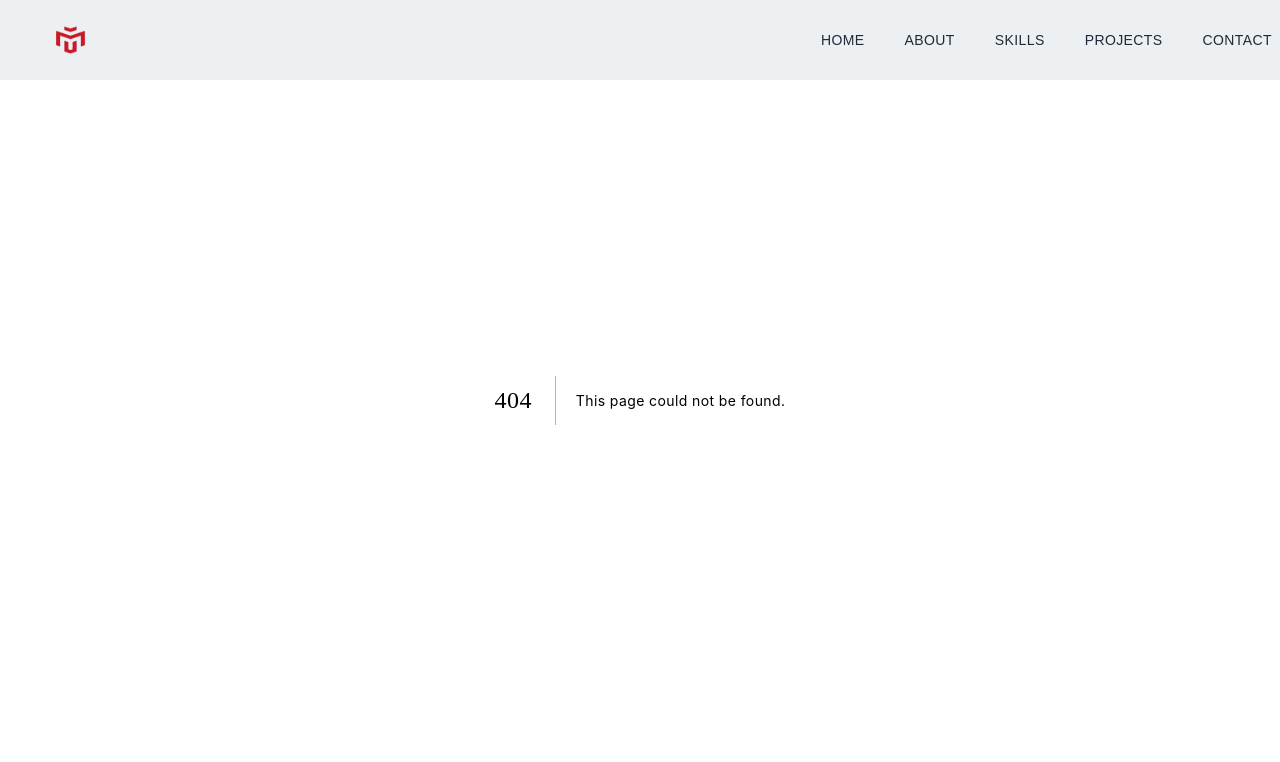
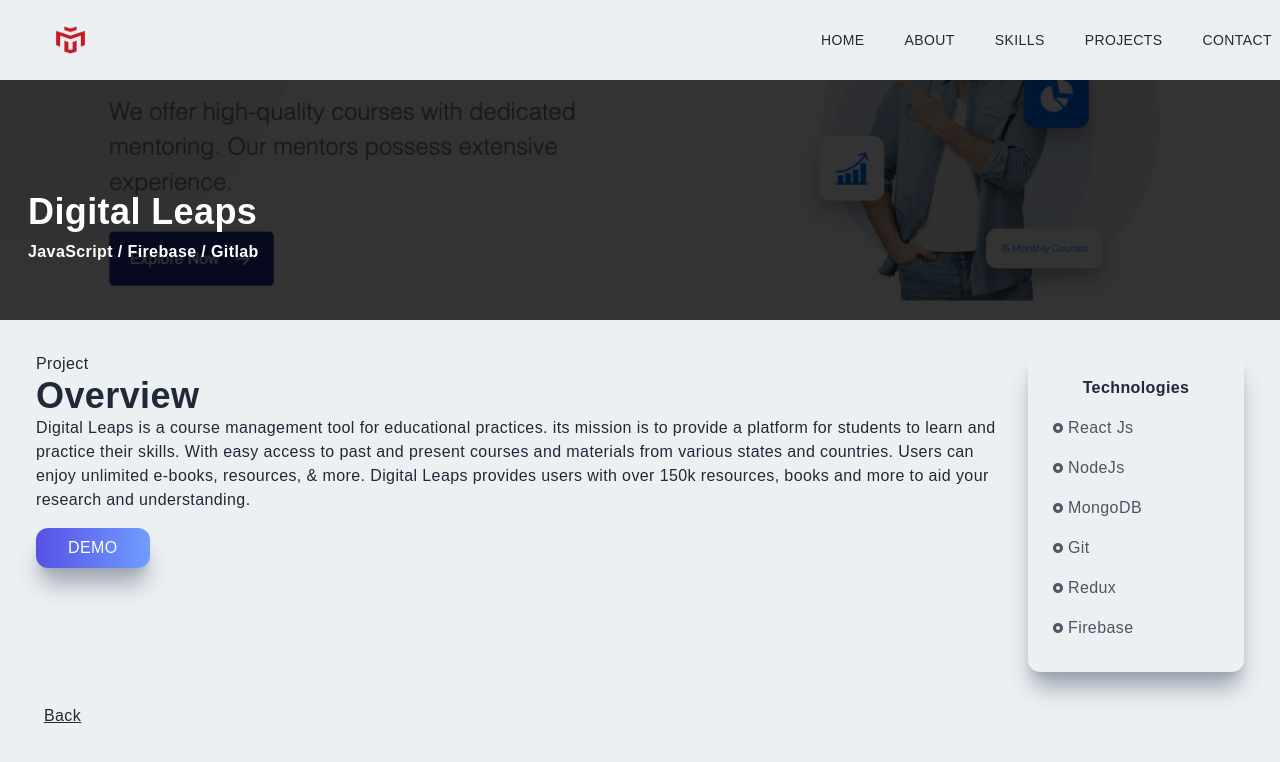
Before and after one commit to Amir9eng/Portfolio, a Next.js app: page /digital in a window 1280 px wide. Before the commit this address had no page. Shown: the top 762 px of the page. Built offline with nearby package versions, Linux system fonts and the light colour scheme.

Commit message:
add project

```diff
--- a/components/Projects.jsx
+++ b/components/Projects.jsx
@@ -2,7 +2,7 @@ import Image from 'next/image';
 import React from 'react';
 import EstateImg from '../public/assets/projects/Estate.png';
 import propertyImg from '../public/assets/projects/property.png';
-import lawImg from '../public/assets/projects/law.jpg';
+import digitalImg from '../public/assets/projects/digital.png';
 import afrihealthImg from '../public/assets/projects/afrihealth.png';
 import ProjectItem from './ProjectItem';
 
@@ -28,9 +28,9 @@ const Projects = () => {
             tech="Vite JS"
           />
           <ProjectItem
-            title="Law Parlance"
-            backgroundImg={lawImg}
-            projectUrl="/law"
+            title="Digital Leaps"
+            backgroundImg={digitalImg}
+            projectUrl="/digital"
             tech="React JS"
           />
           <ProjectItem
--- /dev/null
+++ b/pages/digital.jsx
@@ -0,0 +1,85 @@
+import Image from 'next/image';
+import React from 'react';
+import lawImg from '../public/assets/projects/digital.png';
+import { RiRadioButtonFill } from 'react-icons/ri';
+import Link from 'next/link';
+
+const digital = () => {
+  return (
+    <div className="w-full">
+      <div className="w-screen h-[30vh] lg:h-[40vh] relative">
+        <div className="absolute top-0 left-0 h-[30vh] lg:h-[40vh] bg-black/80 z-10 w-full" />
+        <Image
+          className="absolute z-1"
+          layout="fill"
+          objectFit="cover"
+          src={lawImg}
+          alt="/"
+        />
+        <div className="absolute top-[70%] max-w-[1240px] w-full left-[50%] right-[50%] translate-x-[-50%] translate-y-[-50%] text-white z-10 p-2">
+          <h2 className="py-2">Digital Leaps</h2>
+          <h3>JavaScript / Firebase / Gitlab</h3>
+        </div>
+      </div>
+      <div className="max-w-[1240px] mx-auto grid md:grid-cols-5 gap-8 pt-8 px-4">
+        <div className="col-span-4">
+          <p>Project</p>
+          <h2>Overview</h2>
+          <p>
+            Digital Leaps is a course management tool for educational practices.
+            its mission is to provide a platform for students to learn and
+            practice their skills. With easy access to past and present courses
+            and materials from various states and countries. Users can enjoy
+            unlimited e-books, resources, & more. Digital Leaps provides users
+            with over 150k resources, books and more to aid your research and
+            understanding.
+          </p>
+          <a
+            href="https://www.digital-leaps.com/home/"
+            target="#blank"
+            rel="noreferrer"
+          >
+            <button className="px-8 py-2 mt-4 mr-10">Demo</button>
+          </a>
+        </div>
+        <div className="col-span-4 md:col-span-1 shadow-xl shadow-gray-400 rounded-xl p-4">
+          <div className="p-2">
+            <p className="text-center font-bold pb-2">Technologies</p>
+            <div className="grid grid-cols-1 md:grid-cols-1">
+              <p className="text-gray-600 py-2 flex items-center">
+                <RiRadioButtonFill className="pr-1" />
+                React Js
+              </p>
+              <p className="text-gray-600 py-2 flex items-center">
+                <RiRadioButtonFill className="pr-1" />
+                NodeJs
+              </p>
+
+              <p className="text-gray-600 py-2 flex items-center">
+                <RiRadioButtonFill className="pr-1" />
+                MongoDB
+              </p>
+              <p className="text-gray-600 py-2 flex items-center">
+                <RiRadioButtonFill className="pr-1" />
+                Git
+              </p>
+              <p className="text-gray-600 py-2 flex items-center">
+                <RiRadioButtonFill className="pr-1" />
+                Redux
+              </p>
+              <p className="text-gray-600 py-2 flex items-center">
+                <RiRadioButtonFill className="pr-1" />
+                Firebase
+              </p>
+            </div>
+          </div>
+        </div>
+        <Link href="/#Projects">
+          <p className="underline cursor-pointer mb-4 pl-2">Back</p>
+        </Link>
+      </div>
+    </div>
+  );
+};
+
+export default digital;
```
Also changed, not shown: public/assets/projects/digital.png (added), public/assets/projects/law.jpg (deleted).
